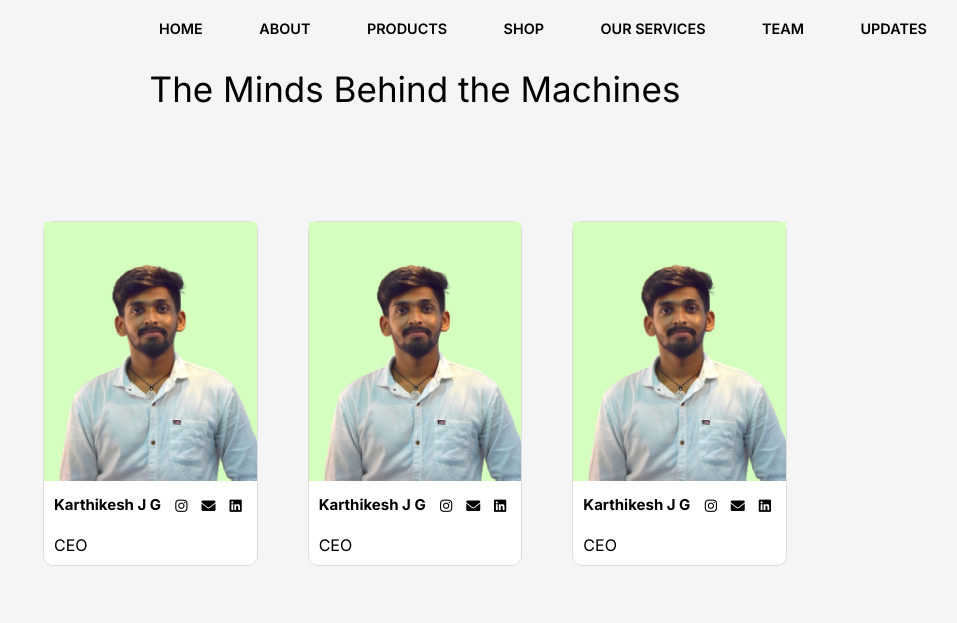
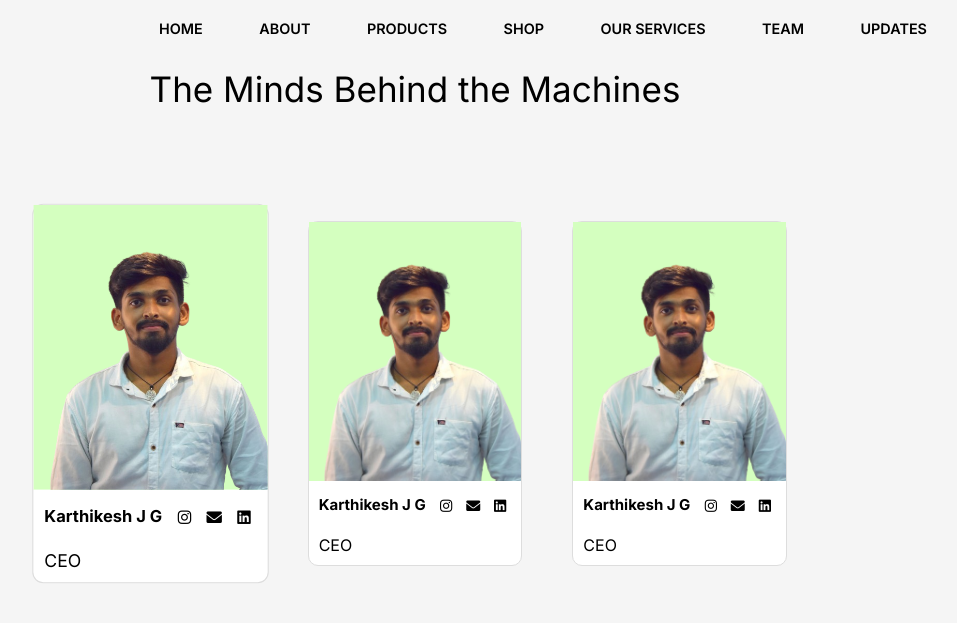
Before and after one commit to gopika30-b/KKR_Final_Round, a plain HTML site: page src/about.html in a window 1280 px wide. In both pictures the pointer is over the element 375 px from the left and 2876 px from the top of the page. Shown: the part 2483-3106 px from the top of the page, without its empty margins (225-1182 px from the left). Drawn offline with Linux system fonts and the light colour scheme.

Commit message:
added styling to .mems

```diff
--- a/src/about.css
+++ b/src/about.css
@@ -273,7 +273,15 @@ header .navigation .menu-list li a:hover::after {
   box-sizing: border-box;
   text-align: center;
   width: 30%;
+  transition: transform 0.3s ease; /* Add transition for smooth effect */
 }
+
+/* Hover effect to zoom in */
+#team .mem:hover {
+  transform: scale(1.1); /* Adjust the scale value for the desired zoom level */
+}
+
+
 
 #team .mem img {
   max-width: 100%;
```
